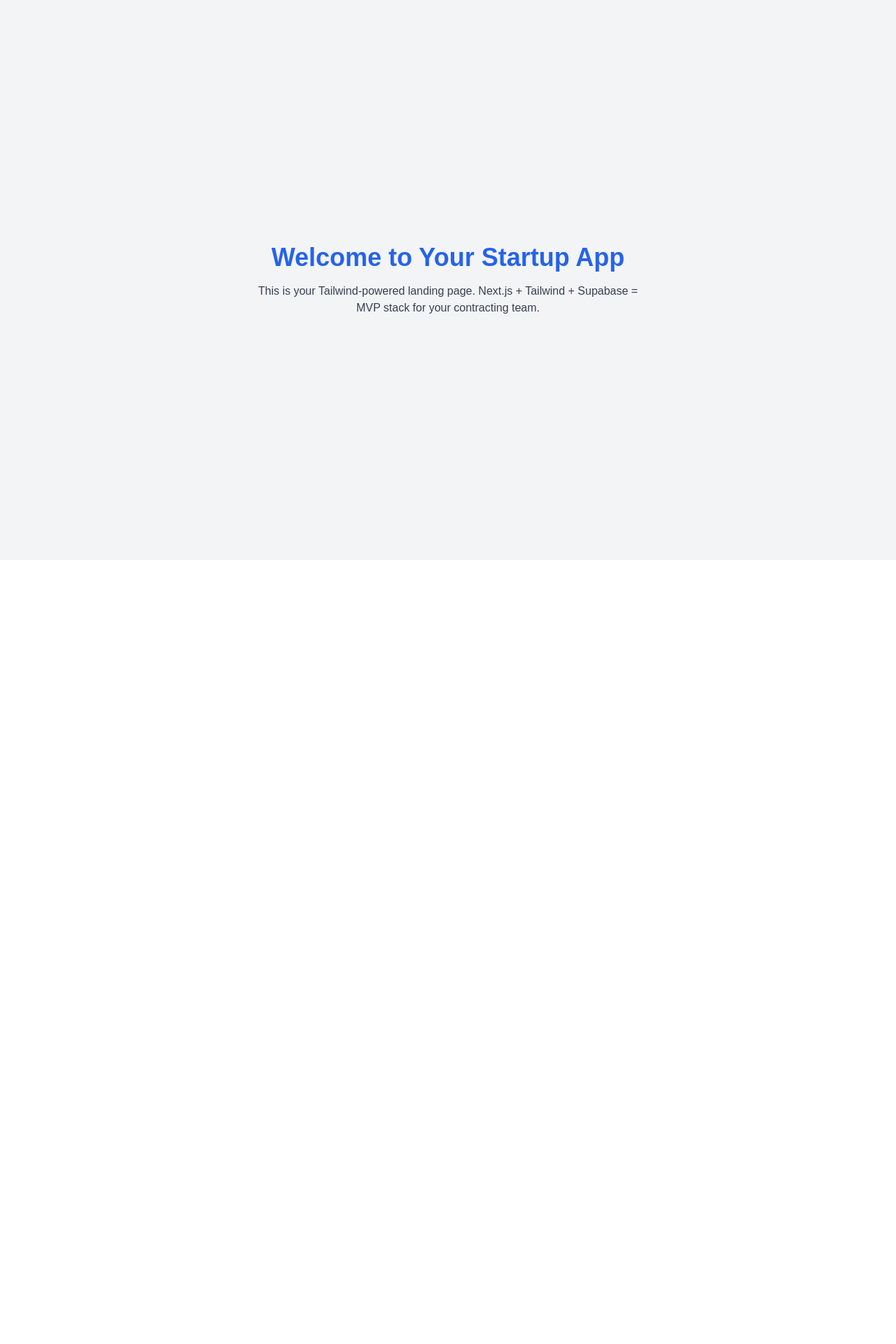
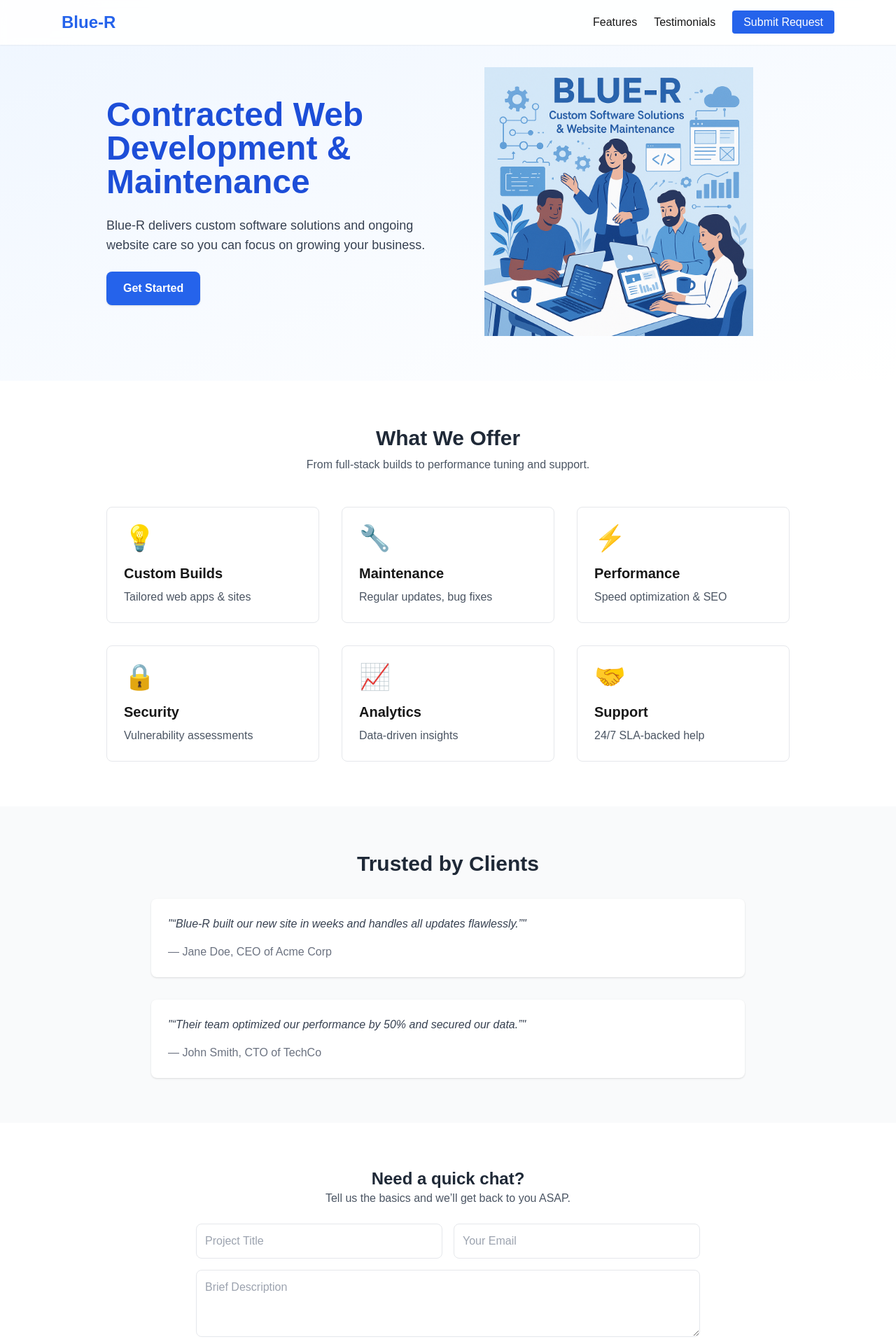
Before and after one commit to AmrMod/my-startup-app, a Next.js app: page / in a window 1280 px wide. Shown: the top 1920 px of the page at 70% size. Before the commit the page ends 800 px from the top, so only its background shows below. Built offline with nearby package versions, Linux system fonts and the light colour scheme.

Commit message:
Updated landing page content for Blue-R

```diff
--- a/pages/index.tsx
+++ b/pages/index.tsx
@@ -1,12 +1,144 @@
+import Image from 'next/image'
+
 export default function Home() {
   return (
-    <div className="flex flex-col items-center justify-center min-h-screen bg-gray-100 text-center px-4">
-      <h1 className="text-4xl font-bold text-blue-600 mb-4">
-        Welcome to Your Startup App
-      </h1>
-      <p className="text-gray-700 max-w-xl">
-        This is your Tailwind-powered landing page. Next.js + Tailwind + Supabase = MVP stack for your contracting team.
-      </p>
+    <div className="flex flex-col min-h-screen">
+      {/* Nav */}
+      <nav className="fixed top-0 w-full bg-white/90 backdrop-blur-sm z-10 shadow-sm">
+        <div className="max-w-6xl mx-auto px-6 py-4 flex justify-between items-center">
+          <span className="text-2xl font-bold text-blue-600">Blue‑R</span>
+          <div className="space-x-6">
+            <a href="#features" className="hover:text-blue-600">Features</a>
+            <a href="#testimonials" className="hover:text-blue-600">Testimonials</a>
+            <a href="/submit" className="bg-blue-600 text-white px-4 py-2 rounded hover:bg-blue-700">Submit Request</a>
+          </div>
+        </div>
+      </nav>
+
+      {/* Hero */}
+      <section className="pt-24 pb-16 bg-gradient-to-br from-blue-50 to-white">
+        <div className="max-w-5xl mx-auto px-6 flex flex-col md:flex-row items-center">
+          <div className="md:w-1/2 space-y-6">
+            <h1 className="text-5xl font-extrabold text-blue-700">
+              Contracted Web Development & Maintenance
+            </h1>
+            <p className="text-lg text-gray-700">
+              Blue‑R delivers custom software solutions and ongoing website care so you can focus on growing your business.
+            </p>
+            <a
+              href="/submit"
+              className="inline-block bg-blue-600 text-white font-semibold px-6 py-3 rounded-lg shadow hover:bg-blue-700 transition"
+            >
+              Get Started
+            </a>
+          </div>
+          <div className="md:w-1/2 mt-8 md:mt-0">
+            {/* Placeholder for illustration */}
+            <div className="relative w-full h-64 md:h-80 lg:h-96">
+              <Image
+                src="/Blue-R.png"
+                alt="Web development illustration"
+                layout="fill"
+                objectFit="contain"
+              />
+            </div>
+          </div>
+        </div>
+      </section>
+
+      {/* Features */}
+      <section id="features" className="py-16 bg-white">
+        <div className="max-w-5xl mx-auto px-6 text-center mb-12">
+          <h2 className="text-3xl font-bold text-gray-800">What We Offer</h2>
+          <p className="text-gray-600 mt-2">
+            From full-stack builds to performance tuning and support.
+          </p>
+        </div>
+        <div className="max-w-5xl mx-auto px-6 grid gap-8 sm:grid-cols-2 lg:grid-cols-3">
+          {[
+            ['💡', 'Custom Builds', 'Tailored web apps & sites'],
+            ['🔧', 'Maintenance', 'Regular updates, bug fixes'],
+            ['⚡', 'Performance', 'Speed optimization & SEO'],
+            ['🔒', 'Security', 'Vulnerability assessments'],
+            ['📈', 'Analytics', 'Data-driven insights'],
+            ['🤝', 'Support', '24/7 SLA-backed help'],
+          ].map(([icon, title, desc]) => (
+            <div
+              key={title}
+              className="p-6 border rounded-lg hover:shadow-lg transition"
+            >
+              <div className="text-4xl mb-4">{icon}</div>
+              <h3 className="text-xl font-semibold mb-2">{title}</h3>
+              <p className="text-gray-600">{desc}</p>
+            </div>
+          ))}
+        </div>
+      </section>
+
+      {/* Testimonials */}
+      <section id="testimonials" className="py-16 bg-gray-50">
+        <div className="max-w-5xl mx-auto px-6 text-center mb-8">
+          <h2 className="text-3xl font-bold text-gray-800">Trusted by Clients</h2>
+        </div>
+        <div className="max-w-4xl mx-auto px-6 space-y-8">
+          {[
+            ['“Blue‑R built our new site in weeks and handles all updates flawlessly.”', '— Jane Doe, CEO of Acme Corp'],
+            ['“Their team optimized our performance by 50% and secured our data.”', '— John Smith, CTO of TechCo'],
+          ].map(([quote, author], i) => (
+            <blockquote key={i} className="bg-white p-6 rounded-lg shadow">
+              <p className="text-gray-700 italic mb-4">"{quote}"</p>
+              <footer className="text-gray-500">{author}</footer>
+            </blockquote>
+          ))}
+        </div>
+      </section>
+
+      {/* Quick Quote Form */}
+      <section className="py-16 bg-white">
+        <div className="max-w-3xl mx-auto px-6 text-center mb-6">
+          <h2 className="text-2xl font-bold text-gray-800">Need a quick chat?</h2>
+          <p className="text-gray-600">Tell us the basics and we’ll get back to you ASAP.</p>
+        </div>
+        <form
+          action="/submit"
+          method="get"
+          className="max-w-3xl mx-auto px-6 grid gap-4 sm:grid-cols-2"
+        >
+          <input
+            type="text"
+            name="title"
+            placeholder="Project Title"
+            required
+            className="p-3 border rounded-lg"
+          />
+          <input
+            type="email"
+            name="email"
+            placeholder="Your Email"
+            required
+            className="p-3 border rounded-lg"
+          />
+          <textarea
+            name="description"
+            placeholder="Brief Description"
+            className="p-3 border rounded-lg sm:col-span-2 h-24"
+          />
+          <button
+            type="submit"
+            className="sm:col-span-2 bg-green-600 hover:bg-green-700 text-white font-semibold py-3 rounded-lg transition"
+          >
+            Send Request
+          </button>
+        </form>
+      </section>
+
+      {/* Footer */}
+      <footer className="mt-auto py-6 bg-gray-100 text-center text-sm text-gray-600">
+        © {new Date().getFullYear()} Blue‑R. Built by Amir Modibbo.{' '}
+        <a href="https://github.com/AmrMod/my-startup-app" className="underline">
+          GitHub
+        </a>
+      </footer>
     </div>
-  );
+  )
 }
```
Also changed, not shown: public/Blue-R.png (added).
